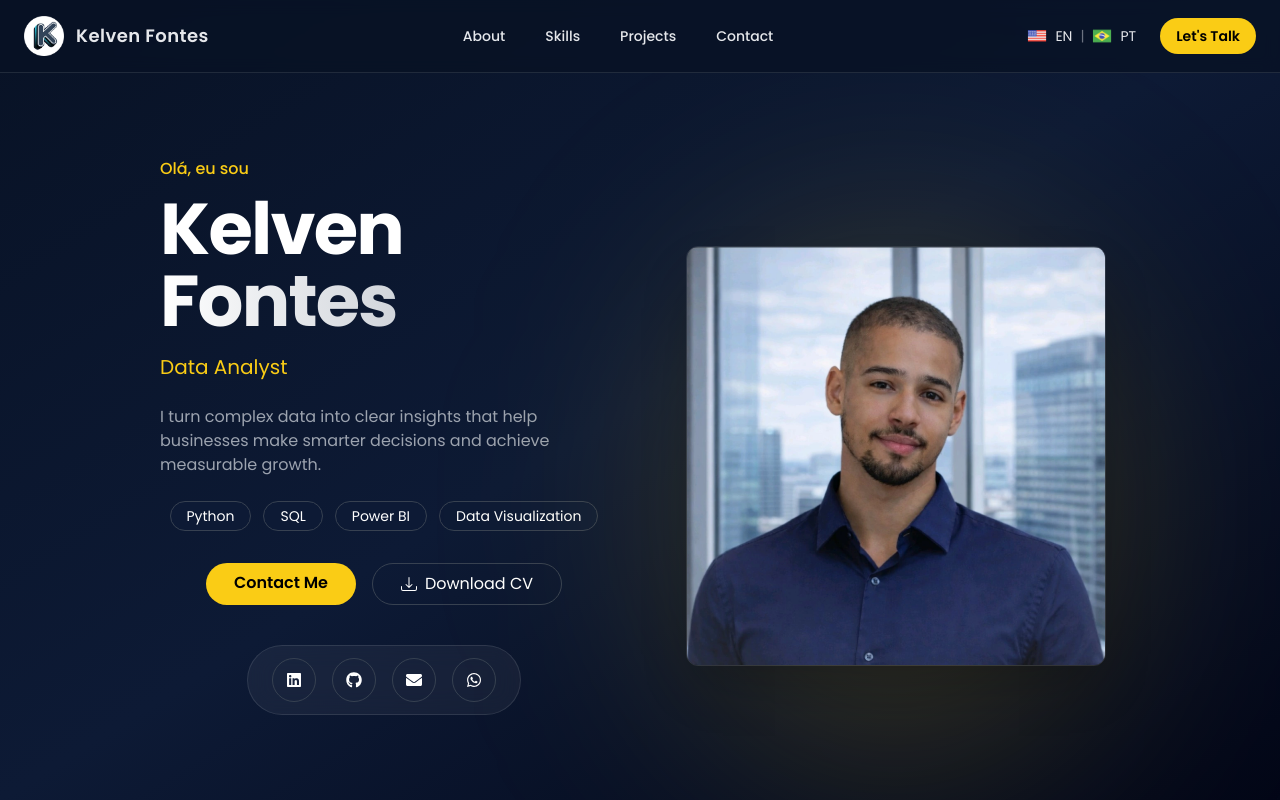
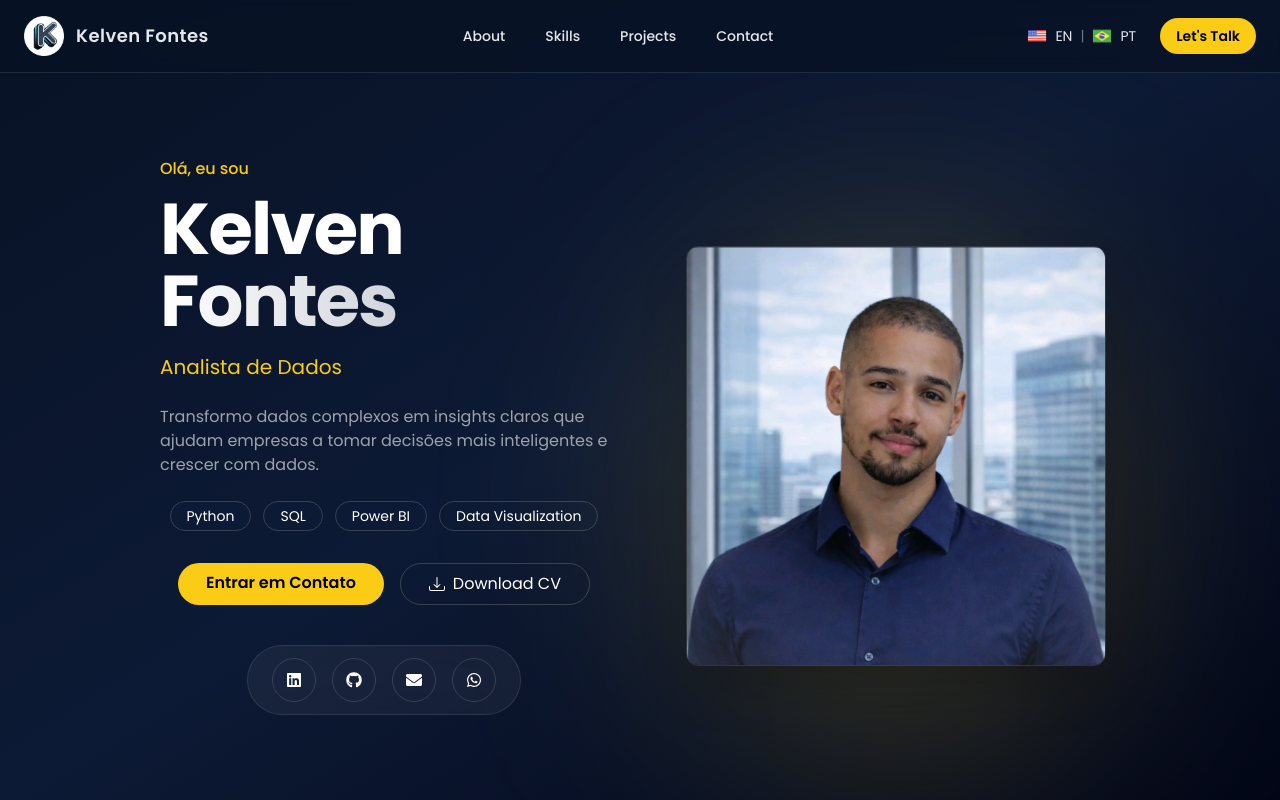
Before and after one commit to KelvenFontes/my-portfolio, a Next.js app: page /pt in a window 1280 px wide. Shown: the top 800 px of the page. Built offline with nearby package versions, Linux system fonts and the light colour scheme.

Commit message:
feat: atualizar descrições e contatos no componente Hero para suporte a múltiplos idiomas

```diff
--- a/src/components/Hero.tsx
+++ b/src/components/Hero.tsx
@@ -26,12 +26,11 @@ export default function Hero({ dict }:any) {
           </h1>
 
           <p className="text-xl mt-4 text-yellow-400">
-            Data Analyst
+            {dict.hero.role}
           </p>
 
           <p className="text-gray-400 mt-6 max-w-md">
-            I turn complex data into clear insights that help businesses
-            make smarter decisions and achieve measurable growth.
+            {dict.hero.description}
           </p>
 
           {/* TECNOLOGIAS */}
@@ -62,7 +61,7 @@ export default function Hero({ dict }:any) {
               href="#contact"
               className="sm:text-md sm:py-2 px-4 bg-yellow-400 text-black md:px-7 py-3 rounded-full font-semibold hover:scale-105 hover:shadow-lg hover:shadow-yellow-400/30 transition duration-300"
             >
-              Contact Me
+              {dict.hero.contact}
             </a>
 
             <a
--- a/src/messages/en.json
+++ b/src/messages/en.json
@@ -2,7 +2,7 @@
   "hero": {
     "hello": "Hello, I'm",
     "role": "Data Analyst",
-    "description": "I turn complex data into clear insights that help businesses make smarter decisions.",
+    "description": "I turn complex data into clear insights that help businesses make smarter decisions and achieve measurable growth.",
     "contact": "Contact Me",
     "download": "Download CV"
   }
--- a/src/messages/pt.json
+++ b/src/messages/pt.json
@@ -2,6 +2,8 @@
   "hero": {
     "hello": "Olá, eu sou",
     "role": "Analista de Dados",
-    "description": "Transformo dados em insights."
+    "description": "Transformo dados complexos em insights claros que ajudam empresas a tomar decisões mais inteligentes e crescer com dados.",
+    "contact": "Entrar em Contato",
+    "download": "Baixar CV"
   }
 }
```
